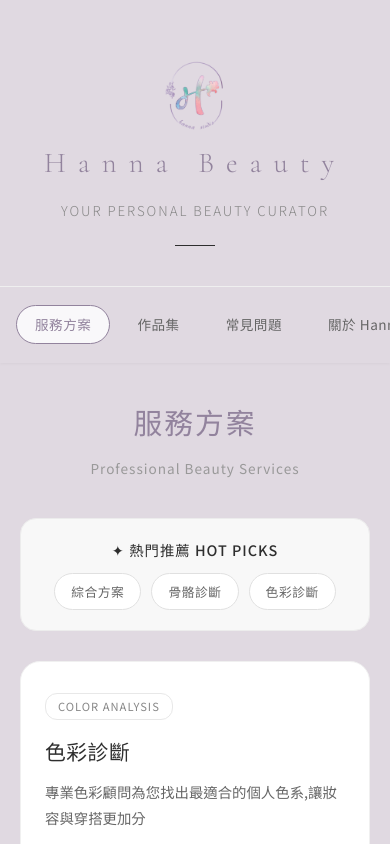
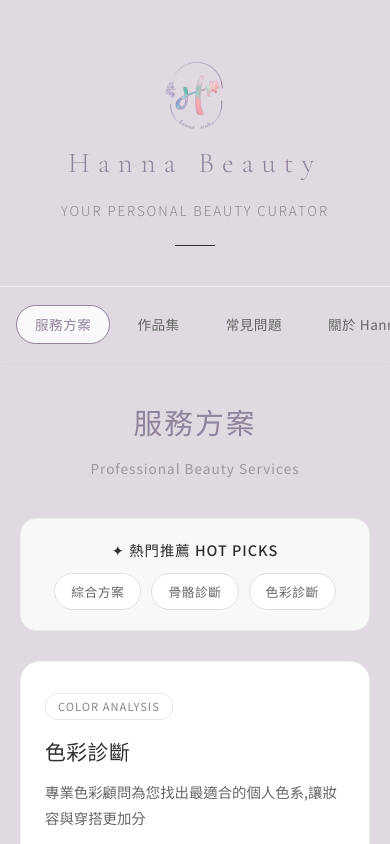
Before and after one commit to eva-su/HannaMakeUp, a plain HTML site: page index.html in a window 390 px wide. Shown: the top 844 px of the page. Drawn offline with nearby package versions, Linux system fonts and the light colour scheme.

Commit message:
Update index.html

```diff
--- a/index.html
+++ b/index.html
@@ -126,7 +126,7 @@
 
       .main-title-text {
         font-size: 1.8rem; /* 🔹 手機版標題縮小 */
-        letter-spacing: 12px; /* 🔹 增加字距讓總長度跟副標題一樣 */
+        letter-spacing: 8px; /* 🔹 增加字距讓總長度跟副標題一樣 */
       }
 
       /* 🔹 手機版副標題 */
```
